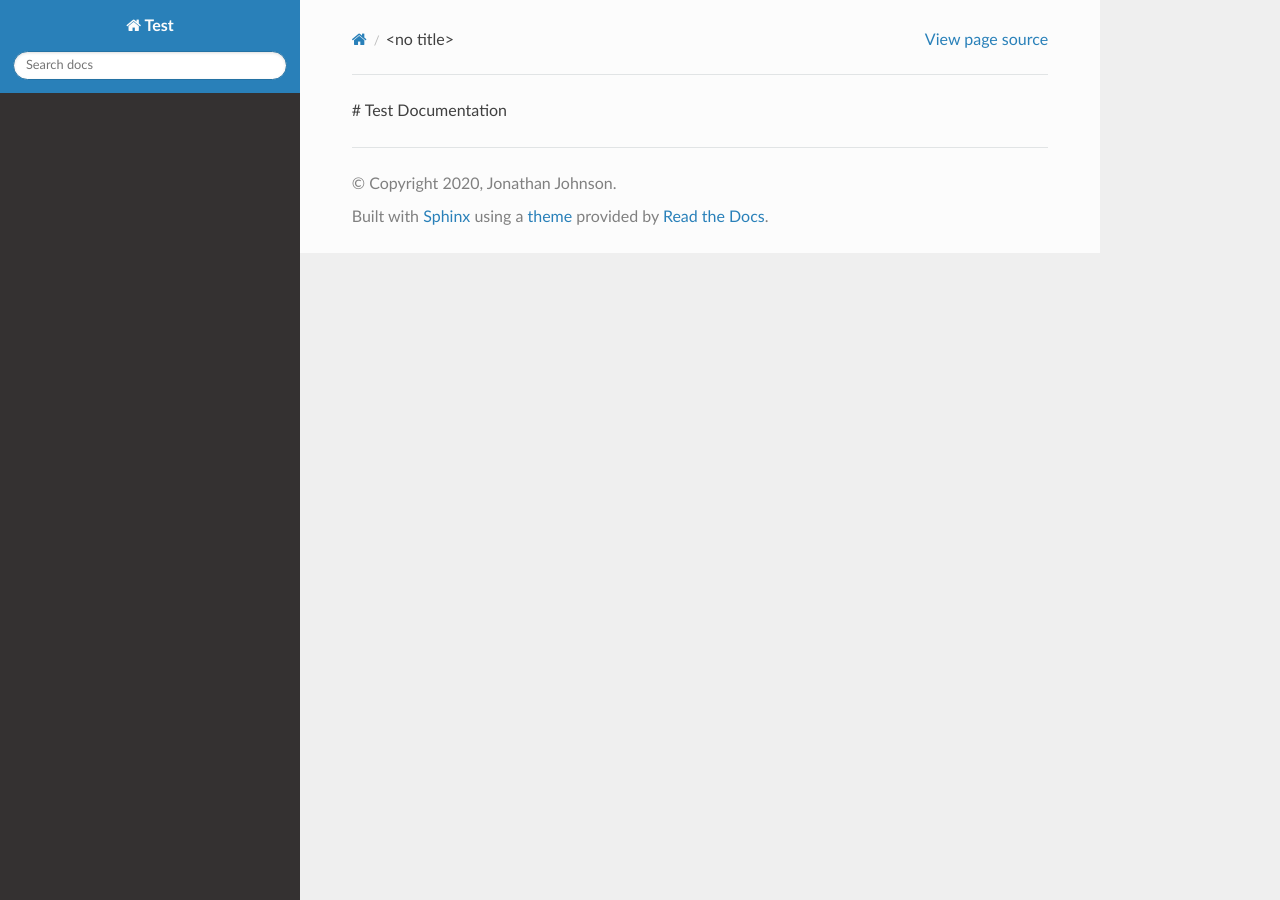
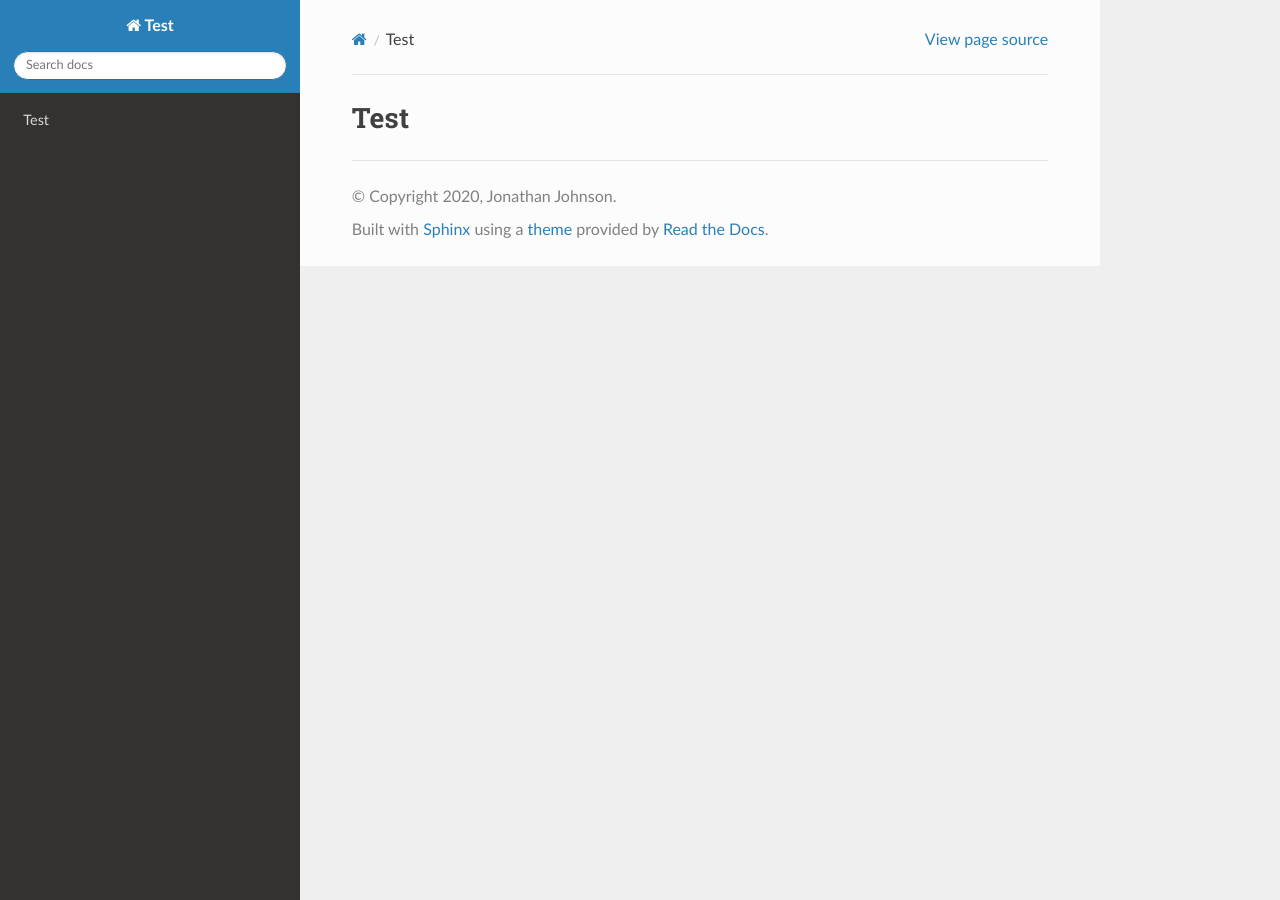
Before and after one commit to jsecurity101/IPC-Mechanisms, a Sphinx documentation site: the page built from docs/source/index.rst, in a window 1280 px wide. Built offline with Sphinx 7.4.7 and the Read the Docs theme 2.0.0, drawn with Linux system fonts in a browser that asks for light colours.

Commit message:
Update index.rst

```diff
--- a/docs/source/index.rst
+++ b/docs/source/index.rst
@@ -1 +1,2 @@
-# Test Documentation
+Test
+=======================================
```
